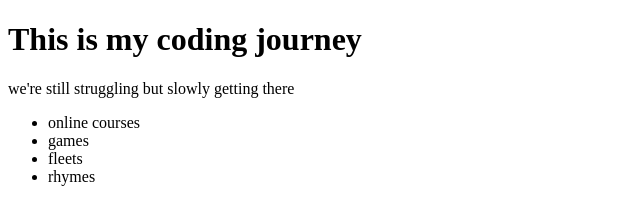
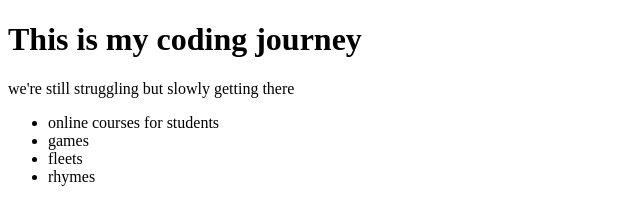
Before and after one commit to Kemigishar/code-queen, a plain HTML site: page Index.html in a window 1280 px wide. Shown: the full height of the page, 0-640 px from the left. Drawn offline with Linux system fonts and the light colour scheme.

Commit message:
push through command line

```diff
--- a/Index.html
+++ b/Index.html
@@ -10,7 +10,7 @@
 <p>we're still struggling but slowly getting there</p>
 <ul>
 
- <li>online courses</li>
+ <li>online courses for students</li>
  <li>games</li>
 
  <li>fleets</li>
```
